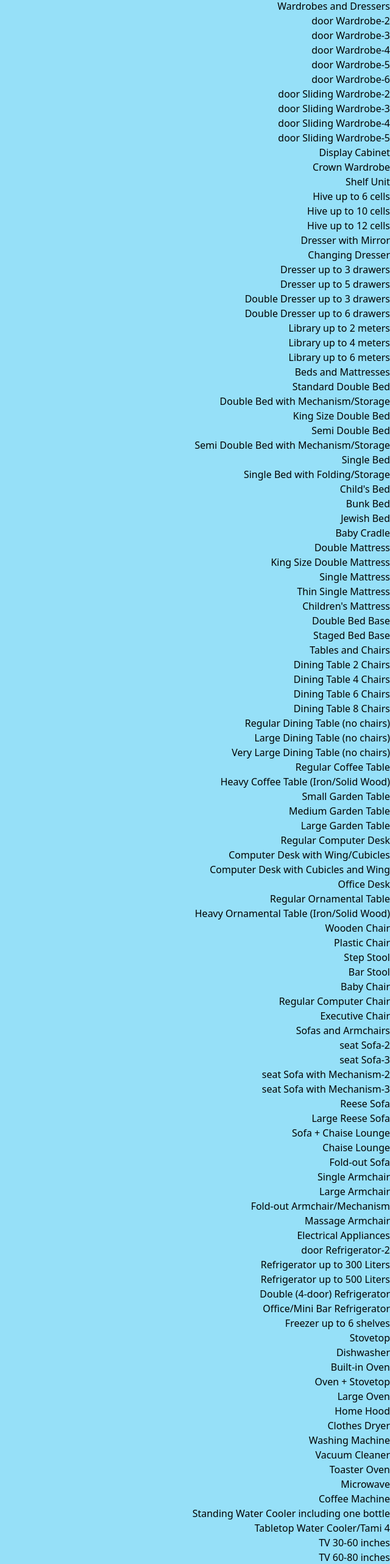
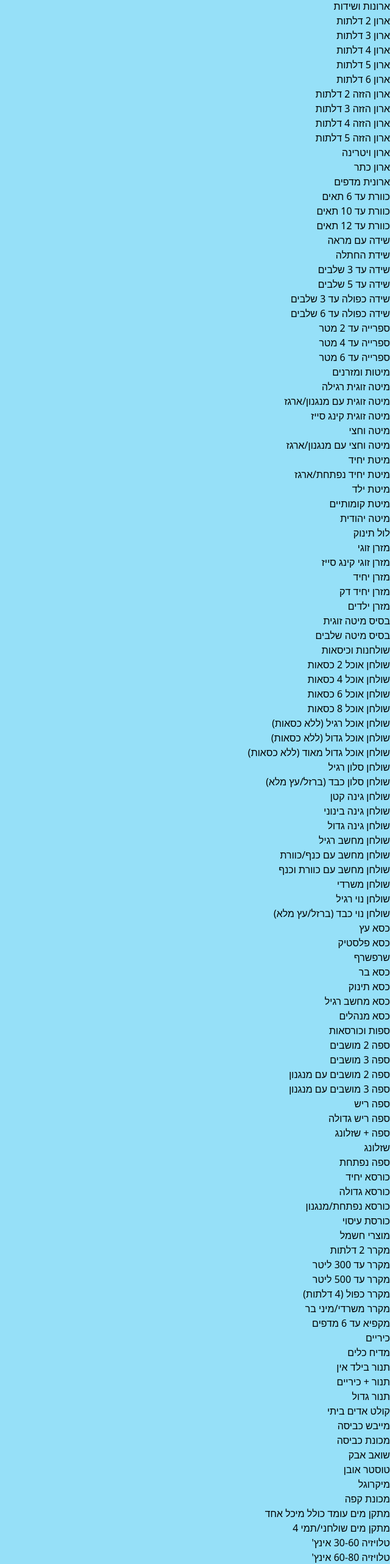
Before and after one commit to shubhjhawar/homeCalculator, a React (Vite) app: page /items in a window 1280 px wide. Shown: the part 83-2648 px from the top of the page at 61% size, without its empty margins (640-1280 px from the left). Built offline with nearby package versions, Linux system fonts and the light colour scheme.

Commit message:
fixed the table

```diff
--- a/src/constants/index.js
+++ b/src/constants/index.js
@@ -1,140 +1,140 @@
 export const listOfItems = [
     {
-        heading: 'Wardrobes and Dressers',
-        subheading: [
-            { name: "2-door Wardrobe", price: 300 },
-            { name: "3-door Wardrobe", price: 350 },
-            { name: "4-door Wardrobe", price: 400 },
-            { name: "5-door Wardrobe", price: 450 },
-            { name: "6-door Wardrobe", price: 500 },
-            { name: "2-door Sliding Wardrobe", price: 350 },
-            { name: "3-door Sliding Wardrobe", price: 400 },
-            { name: "4-door Sliding Wardrobe", price: 450 },
-            { name: "5-door Sliding Wardrobe", price: 500 },
-            { name: "Display Cabinet", price: 300 },
-            { name: "Crown Wardrobe", price: 200 },
-            { name: "Shelf Unit", price: 200 },
-            { name: "Hive up to 6 cells", price: 200 },
-            { name: "Hive up to 10 cells", price: 300 },
-            { name: "Hive up to 12 cells", price: 450 },
-            { name: "Dresser with Mirror", price: 300 },
-            { name: "Changing Dresser", price: 200 },
-            { name: "Dresser up to 3 drawers", price: 200 },
-            { name: "Dresser up to 5 drawers", price: 250 },
-            { name: "Double Dresser up to 3 drawers", price: 300 },
-            { name: "Double Dresser up to 6 drawers", price: 350 },
-            { name: "Library up to 2 meters", price: 350 },
-            { name: "Library up to 4 meters", price: 450 },
-            { name: "Library up to 6 meters", price: 600 },
+        "heading": "ארונות ושידות",
+    "subheading": [
+        {"name": "ארון 2 דלתות", "price": 300, "disassembly_costs": 100},
+        {"name": "ארון 3 דלתות", "price": 350, "disassembly_costs": 150},
+        {"name": "ארון 4 דלתות", "price": 400, "disassembly_costs": 200},
+        {"name": "ארון 5 דלתות", "price": 450, "disassembly_costs": 250},
+        {"name": "ארון 6 דלתות", "price": 500, "disassembly_costs": 300},
+        {"name": "ארון הזזה 2 דלתות", "price": 350, "disassembly_costs": 150},
+        {"name": "ארון הזזה 3 דלתות", "price": 400, "disassembly_costs": 200},
+        {"name": "ארון הזזה 4 דלתות", "price": 450, "disassembly_costs": 250},
+        {"name": "ארון הזזה 5 דלתות", "price": 500, "disassembly_costs": 300},
+        {"name": "ארון ויטרינה", "price": 300, "disassembly_costs": 100},
+        {"name": "ארון כתר", "price": 200, "disassembly_costs": 75},
+        {"name": "ארונית מדפים", "price": 200, "disassembly_costs": 100},
+        {"name": "כוורת עד 6 תאים", "price": 200, "disassembly_costs": 75},
+        {"name": "כוורת עד 10 תאים", "price": 300, "disassembly_costs": 125},
+        {"name": "כוורת עד 12 תאים", "price": 450, "disassembly_costs": 175},
+        {"name": "שידה עם מראה", "price": 300, "disassembly_costs": 100},
+        {"name": "שידת החתלה", "price": 200, "disassembly_costs": 100},
+        {"name": "שידה עד 3 שלבים", "price": 200, "disassembly_costs": 75},
+        {"name": "שידה עד 5 שלבים", "price": 250, "disassembly_costs": 100},
+        {"name": "שידה כפולה עד 3 שלבים", "price": 300, "disassembly_costs": 150},
+        {"name": "שידה כפולה עד 6 שלבים", "price": 350, "disassembly_costs": 200},
+        {"name": "ספרייה עד 2 מטר", "price": 350, "disassembly_costs": 150},
+        {"name": "ספרייה עד 4 מטר", "price": 450, "disassembly_costs": 225},
+        {"name": "ספרייה עד 6 מטר", "price": 600, "disassembly_costs": 300}
     ]
 },
     {
-        heading: 'Beds and Mattresses',
-        subheading: [
-            { name: "Standard Double Bed", price: 300 },
-            { name: "Double Bed with Mechanism/Storage", price: 400 },
-            { name: "King Size Double Bed", price: 400 },
-            { name: "Semi Double Bed", price: 300 },
-            { name: "Semi Double Bed with Mechanism/Storage", price: 400 },
-            { name: "Single Bed", price: 250 },
-            { name: "Single Bed with Folding/Storage", price: 350 },
-            { name: "Child's Bed", price: 200 },
-            { name: "Bunk Bed", price: 400 },
-            { name: "Jewish Bed", price: 500 },
-            { name: "Baby Cradle", price: 150 },
-            { name: "Double Mattress", price: 150 },
-            { name: "King Size Double Mattress", price: 200 },
-            { name: "Single Mattress", price: 100 },
-            { name: "Thin Single Mattress", price: 50 },
-            { name: "Children's Mattress", price: 50 },
-            { name: "Double Bed Base", price: 200 },
-            { name: "Staged Bed Base", price: 150 },
+       "heading": "מיטות ומזרנים",
+    "subheading": [
+        { "name": "מיטה זוגית רגילה", "price": 300, "disassembly_costs": 75 },
+        { "name": "מיטה זוגית עם מנגנון/ארגז", "price": 400, "disassembly_costs": 175 },
+        { "name": "מיטה זוגית קינג סייז", "price": 400, "disassembly_costs": 100 },
+        { "name": "מיטה וחצי", "price": 300, "disassembly_costs": 75 },
+        { "name": "מיטה וחצי עם מנגנון/ארגז", "price": 400, "disassembly_costs": 175 },
+        { "name": "מיטת יחיד", "price": 250, "disassembly_costs": 75 },
+        { "name": "מיטת יחיד נפתחת/ארגז", "price": 350, "disassembly_costs": 125 },
+        { "name": "מיטת ילד", "price": 200, "disassembly_costs": 50 },
+        { "name": "מיטת קומותיים", "price": 400, "disassembly_costs": 175 },
+        { "name": "מיטה יהודית", "price": 500, "disassembly_costs": 150 },
+        { "name": "לול תינוק", "price": 150, "disassembly_costs": 100 },
+        { "name": "מזרן זוגי", "price": 150, "disassembly_costs": 0 },
+        { "name": "מזרן זוגי קינג סייז", "price": 200, "disassembly_costs": 0 },
+        { "name": "מזרן יחיד", "price": 100, "disassembly_costs": 0 },
+        { "name": "מזרן יחיד דק", "price": 50, "disassembly_costs": 0 },
+        { "name": "מזרן ילדים", "price": 50, "disassembly_costs": 0 },
+        { "name": "בסיס מיטה זוגית", "price": 200, "disassembly_costs": 75 },
+        { "name": "בסיס מיטה שלבים", "price": 150, "disassembly_costs": 75 }
         ]
     },
         {
-        heading: 'Tables and Chairs',
-        subheading: [
-            { name: "Dining Table 2 Chairs", price: 300 },
-            { name: "Dining Table 4 Chairs", price: 400 },
-            { name: "Dining Table 6 Chairs", price: 500 },
-            { name: "Dining Table 8 Chairs", price: 600 },
-            { name: "Regular Dining Table (no chairs)", price: 250 },
-            { name: "Large Dining Table (no chairs)", price: 400 },
-            { name: "Very Large Dining Table (no chairs)", price: 600 },
-            { name: "Regular Coffee Table", price: 200 },
-            { name: "Heavy Coffee Table (Iron/Solid Wood)", price: 300 },
-            { name: "Small Garden Table", price: 100 },
-            { name: "Medium Garden Table", price: 150 },
-            { name: "Large Garden Table", price: 200 },
-            { name: "Regular Computer Desk", price: 200 },
-            { name: "Computer Desk with Wing/Cubicles", price: 300 },
-            { name: "Computer Desk with Cubicles and Wing", price: 400 },
-            { name: "Office Desk", price: 400 },
-            { name: "Regular Ornamental Table", price: 150 },
-            { name: "Heavy Ornamental Table (Iron/Solid Wood)", price: 250 },
-            { name: "Wooden Chair", price: 50 },
-            { name: "Plastic Chair", price: 20 },
-            { name: "Step Stool", price: 20 },
-            { name: "Bar Stool", price: 50 },
-            { name: "Baby Chair", price: 30 },
-            { name: "Regular Computer Chair", price: 50 },
-            { name: "Executive Chair", price: 70 },
+       "heading": "שולחנות וכיסאות",
+    "subheading": [
+        { "name": "שולחן אוכל 2 כסאות", "price": 300, "disassembly_costs": 100 },
+        { "name": "שולחן אוכל 4 כסאות", "price": 400, "disassembly_costs": 150 },
+        { "name": "שולחן אוכל 6 כסאות", "price": 500, "disassembly_costs": 200 },
+        { "name": "שולחן אוכל 8 כסאות", "price": 600, "disassembly_costs": 250 },
+        { "name": "שולחן אוכל רגיל (ללא כסאות)", "price": 250, "disassembly_costs": 100 },
+        { "name": "שולחן אוכל גדול (ללא כסאות)", "price": 400, "disassembly_costs": 150 },
+        { "name": "שולחן אוכל גדול מאוד (ללא כסאות)", "price": 600, "disassembly_costs": 200 },
+        { "name": "שולחן סלון רגיל", "price": 200, "disassembly_costs": 100 },
+        { "name": "שולחן סלון כבד (ברזל/עץ מלא)", "price": 300, "disassembly_costs": 150 },
+        { "name": "שולחן גינה קטן", "price": 100, "disassembly_costs": 75 },
+        { "name": "שולחן גינה בינוני", "price": 150, "disassembly_costs": 100 },
+        { "name": "שולחן גינה גדול", "price": 200, "disassembly_costs": 125 },
+        { "name": "שולחן מחשב רגיל", "price": 200, "disassembly_costs": 75 },
+        { "name": "שולחן מחשב עם כנף/כוורת", "price": 300, "disassembly_costs": 125 },
+        { "name": "שולחן מחשב עם כוורת וכנף", "price": 400, "disassembly_costs": 175 },
+        { "name": "שולחן משרדי", "price": 400, "disassembly_costs": 175 },
+        { "name": "שולחן נוי רגיל", "price": 150, "disassembly_costs": 75 },
+        { "name": "שולחן נוי כבד (ברזל/עץ מלא)", "price": 250, "disassembly_costs": 100 },
+        { "name": "כסא עץ", "price": 50, "disassembly_costs": 50 },
+        { "name": "כסא פלסטיק", "price": 20, "disassembly_costs": 0 },
+        { "name": "שרפשרף", "price": 20, "disassembly_costs": 0 },
+        { "name": "כסא בר", "price": 50, "disassembly_costs": 50 },
+        { "name": "כסא תינוק", "price": 30, "disassembly_costs": 50 },
+        { "name": "כסא מחשב רגיל", "price": 50, "disassembly_costs": 50 },
+        { "name": "כסא מנהלים", "price": 70, "disassembly_costs": 75 }
         ]
         },
     {
-        heading: 'Sofas and Armchairs',
-        subheading: [
-            { name: "2-seat Sofa", price: 250 },
-            { name: "3-seat Sofa", price: 300 },
-            { name: "2-seat Sofa with Mechanism", price: 400 },
-            { name: "3-seat Sofa with Mechanism", price: 450 },
-            { name: "Reese Sofa", price: 400 },
-            { name: "Large Reese Sofa", price: 450 },
-            { name: "Sofa + Chaise Lounge", price: 450 },
-            { name: "Chaise Lounge", price: 150 },
-            { name: "Fold-out Sofa", price: 400 },
-            { name: "Single Armchair", price: 100 },
-            { name: "Large Armchair", price: 150 },
-            { name: "Fold-out Armchair/Mechanism", price: 200 },
-            { name: "Massage Armchair", price: 300 },
+        "heading": "ספות וכורסאות",
+    "subheading": [
+        { "name": "ספה 2 מושבים", "price": 250, "disassembly_costs": 75 },
+        { "name": "ספה 3 מושבים", "price": 300, "disassembly_costs": 100 },
+        { "name": "ספה 2 מושבים עם מנגנון", "price": 400, "disassembly_costs": 125 },
+        { "name": "ספה 3 מושבים עם מנגנון", "price": 450, "disassembly_costs": 175 },
+        { "name": "ספה ריש", "price": 400, "disassembly_costs": 100 },
+        { "name": "ספה ריש גדולה", "price": 450, "disassembly_costs": 125 },
+        { "name": "ספה + שזלונג", "price": 450, "disassembly_costs": 125 },
+        { "name": "שזלונג", "price": 150, "disassembly_costs": 50 },
+        { "name": "ספה נפתחת", "price": 400, "disassembly_costs": 125 },
+        { "name": "כורסא יחיד", "price": 100, "disassembly_costs": 50 },
+        { "name": "כורסא גדולה", "price": 150, "disassembly_costs": 75 },
+        { "name": "כורסא נפתחת/מנגנון", "price": 200, "disassembly_costs": 100 },
+        { "name": "כורסת עיסוי", "price": 300, "disassembly_costs": 125 }
      ]
     },
     {
-        heading: 'Electrical Appliances',
-        subheading: [
-            { name: "2-door Refrigerator", price: 500 },
-            { name: "Refrigerator up to 300 Liters", price: 300 },
-            { name: "Refrigerator up to 500 Liters", price: 450 },
-            { name: "Double (4-door) Refrigerator", price: 600 },
-            { name: "Office/Mini Bar Refrigerator", price: 100 },
-            { name: "Freezer up to 6 shelves", price: 200 },
-            { name: "Stovetop", price: 50 },
-            { name: "Dishwasher", price: 300 },
-            { name: "Built-in Oven", price: 300 },
-            { name: "Oven + Stovetop", price: 350 },
-            { name: "Large Oven", price: 400 },
-            { name: "Home Hood", price: 250 },
-            { name: "Clothes Dryer", price: 400 },
-            { name: "Washing Machine", price: 400 },
-            { name: "Vacuum Cleaner", price: 150 },
-            { name: "Toaster Oven", price: 100 },
-            { name: "Microwave", price: 50 },
-            { name: "Coffee Machine", price: 50 },
-            { name: "Standing Water Cooler including one bottle", price: 150 },
-            { name: "Tabletop Water Cooler/Tami 4", price: 100 },
-            { name: "TV 30-60 inches", price: 250 },
-            { name: "TV 60-80 inches", price: 350 },
-            { name: "Projector including projection screen", price: 150 },
-            { name: "Desktop Computer", price: 250 },
-            { name: "Home Printer/Fax", price: 150 },
-            { name: "Home Fan", price: 50 },
-            { name: "Portable Air Conditioner", price: 250 },
-            { name: "Air Conditioner + External Compressor up to 2 HP", price: 450 },
-            { name: "Air Conditioner + External Compressor over 2 HP", price: 550 },
-            { name: "Radiator", price: 150 },
-            { name: "Heater/Oil Radiator", price: 150 },
-            { name: "Standard Electric Grill", price: 350 },
-            { name: "Large Electric Grill", price: 450 }
+        "heading": "מוצרי חשמל",
+    "subheading": [
+        { "name": "מקרר 2 דלתות", "price": 500, "disassembly_costs": 100 },
+        { "name": "מקרר עד 300 ליטר", "price": 300, "disassembly_costs": 100 },
+        { "name": "מקרר עד 500 ליטר", "price": 450, "disassembly_costs": 150 },
+        { "name": "מקרר כפול (4 דלתות)", "price": 600, "disassembly_costs": 200 },
+        { "name": "מקרר משרדי/מיני בר", "price": 100, "disassembly_costs": 50 },
+        { "name": "מקפיא עד 6 מדפים", "price": 200, "disassembly_costs": 100 },
+        { "name": "כיריים", "price": 50, "disassembly_costs": 75 },
+        { "name": "מדיח כלים", "price": 300, "disassembly_costs": 100 },
+        { "name": "תנור בילד אין", "price": 300, "disassembly_costs": 100 },
+        { "name": "תנור + כיריים", "price": 350, "disassembly_costs": 125 },
+        { "name": "תנור גדול", "price": 400, "disassembly_costs": 125 },
+        { "name": "קולט אדים ביתי", "price": 250, "disassembly_costs": 125 },
+        { "name": "מייבש כביסה", "price": 400, "disassembly_costs": 100 },
+        { "name": "מכונת כביסה", "price": 400, "disassembly_costs": 125 },
+        { "name": "שואב אבק", "price": 150, "disassembly_costs": 100 },
+        { "name": "טוסטר אובן", "price": 100, "disassembly_costs": 50 },
+        { "name": "מיקרוגל", "price": 50, "disassembly_costs": 50 },
+        { "name": "מכונת קפה", "price": 50, "disassembly_costs": 50 },
+        { "name": "מתקן מים עומד כולל מיכל אחד", "price": 150, "disassembly_costs": 75 },
+        { "name": "מתקן מים שולחני/תמי 4", "price": 100, "disassembly_costs": 75 },
+        { "name": "טלויזיה 30-60 אינץ'", "price": 250, "disassembly_costs": 100 },
+        { "name": "טלויזיה 60-80 אינץ'", "price": 350, "disassembly_costs": 125 },
+        { "name": "מקרן כולל מסך הקרנה", "price": 150, "disassembly_costs": 100 },
+        { "name": "מחשב נייח", "price": 250, "disassembly_costs": 100 },
+        { "name": "מדפסת ביתית/פקס", "price": 150, "disassembly_costs": 75 },
+        { "name": "מאוורר ביתי", "price": 50, "disassembly_costs": 25 },
+        { "name": "מזגן נייד", "price": 250, "disassembly_costs": 125 },
+        { "name": "מזגן + מדחס חיצוני עד 2 כוחות סוס", "price": 450, "disassembly_costs": 350 },
+        { "name": "מזגן + מדחס חיצוני מעל 2 כוחות סוס", "price": 550, "disassembly_costs": 500 },
+        { "name": "רדיאטור", "price": 150, "disassembly_costs": 50, },
+        { "name": "תנור חימום/נפט", "price": 150, "disassembly_costs": 50 },
+        { "name": "גריל מנגל חשמלי סטנדרטי", "price": 350, "disassembly_costs": 100 },
+        { "name": "גריל מנגל חשמלי גדול", "price": 450, "disassembly_costs": 125 },
         ]
-    }
-];
+    },
+]
--- a/src/pages/Boxes.jsx
+++ b/src/pages/Boxes.jsx
@@ -1,4 +1,4 @@
-import React, { useState } from 'react';
+import { useState } from 'react';
 import { boxes_img, cute_boxes, progress_bar, carousel_arrow } from '../assets';
 import Cloud from '../components/Cloud';
 import MovingTruck from '../components/MovingTruck';
@@ -99,7 +99,7 @@ const Boxes = () => {
 
         {/* Button with right arrow */}
         <div className="absolute top-1/2 right-8 transform -translate-y-1/2 hidden md:block">
-         <Link to="/summary">
+         <Link to="/services">
         <img src={carousel_arrow} alt="Button with right arrow" />
       </Link>
       </div>
--- a/src/pages/Summary.jsx
+++ b/src/pages/Summary.jsx
@@ -1,4 +1,4 @@
-import React, { useState } from 'react';
+import { useState } from 'react';
 import { Link } from 'react-router-dom';
 import { boxes_img, carousel_arrow } from '../assets';
 import Details from '../components/Details';
```
Also changed, not shown: src/components/Table.jsx (+26 -9 lines), src/slices/slices.js (+8 -2 lines), src/utils/index.js (+17 -0 lines). Lines whose indentation alone changed are shown as unchanged.
